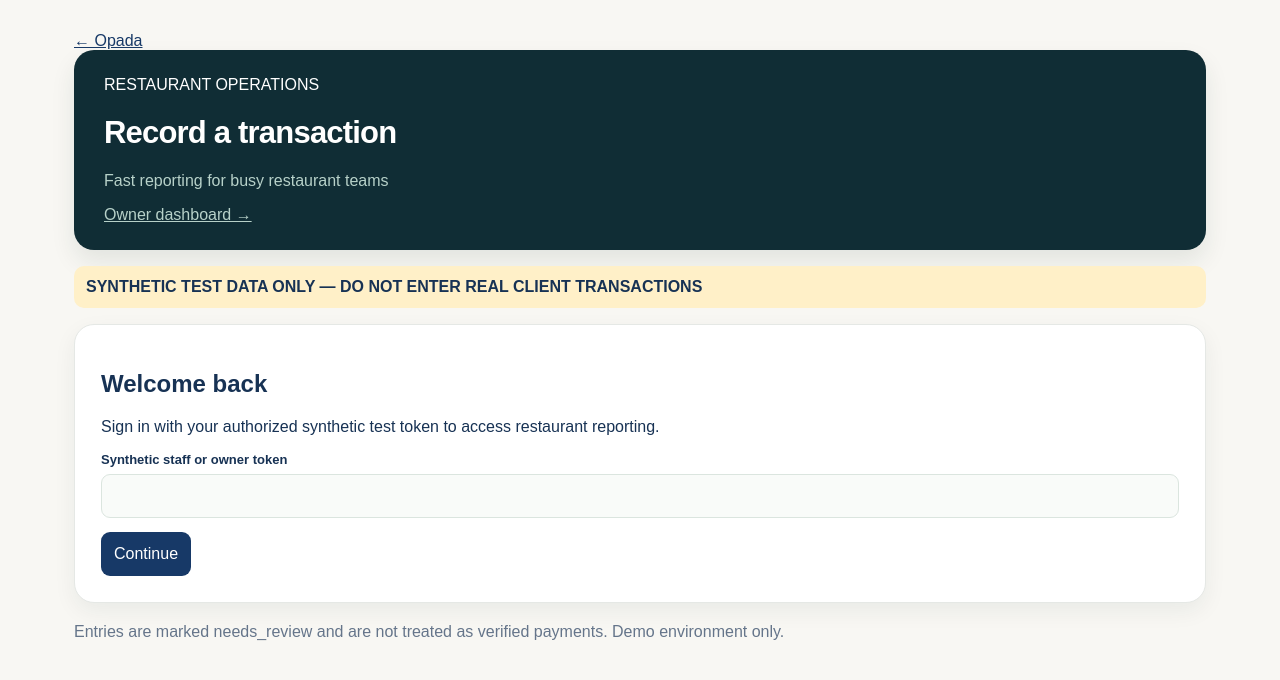
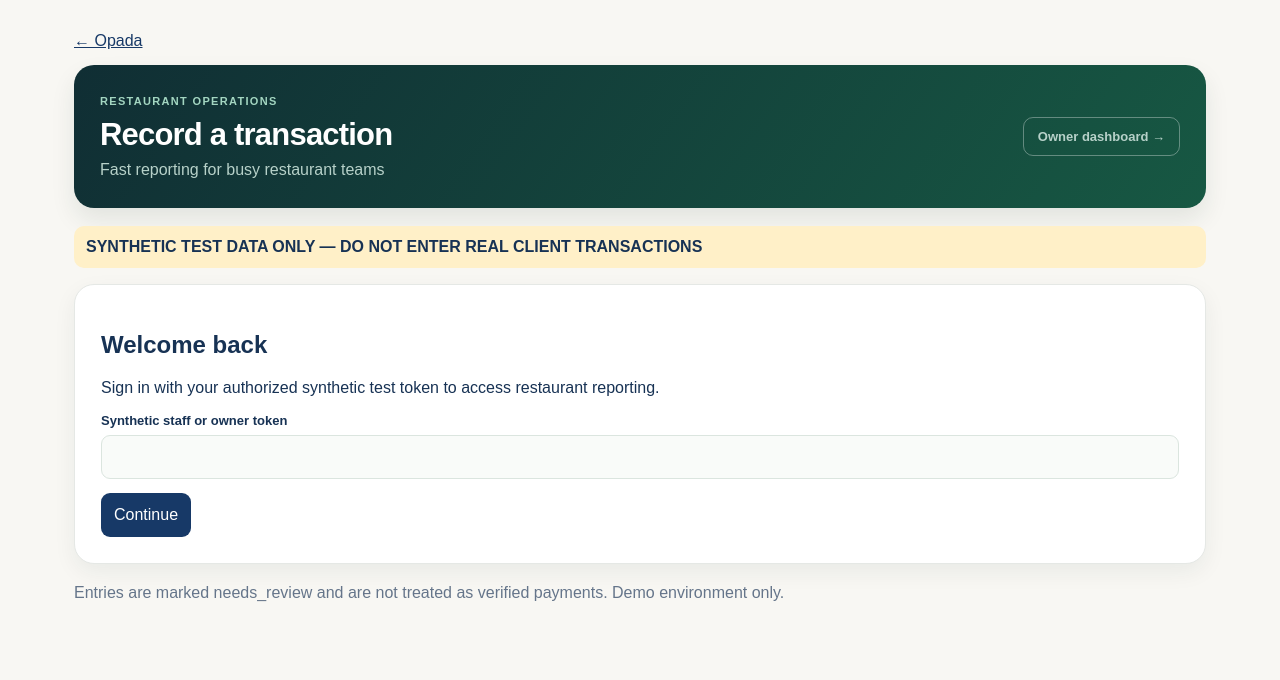
Before and after one commit to stephenrabbi/opada, a Next.js app: page /staff in a window 1280 px wide. Shown: the top 680 px of the page. Built offline with nearby package versions, Linux system fonts and the light colour scheme.

Commit message:
Polish restaurant reporting and accessible financial status design

```diff
--- a/app/opada-ui.css
+++ b/app/opada-ui.css
@@ -15,3 +15,22 @@
 .opada-owner nav.opada-tabs{position:sticky;top:0;z-index:10;backdrop-filter:blur(10px);background:#eff3eeeF}
 @media(max-width:800px){.opada-metrics{grid-template-columns:repeat(2,minmax(0,1fr))}.opada-metric:last-child{grid-column:1/-1}}
 @media(max-width:540px){.opada-metrics{grid-template-columns:1fr;gap:9px}.opada-metric{padding:17px;gap:8px}.opada-metric:last-child{grid-column:auto}.opada-owner>header{min-height:0}.opada-owner>header:after{opacity:.45}}
+
+/* Status semantics and staff report polish */
+.opada-pill{display:inline-flex;align-items:center;gap:5px;padding:5px 10px;border-radius:999px;font-size:11px;font-weight:750;white-space:nowrap;line-height:1.3}
+.opada-pill-amber{background:#fff1d4;color:#88520b;border:1px solid #f4d796}
+.opada-pill-green{background:#e1f5e9;color:#176340;border:1px solid #b1e0c1}
+.opada-pill-neutral{background:#eef2f5;color:#485e6b;border:1px solid #dce4e8;text-transform:capitalize}
+.opada-staff-hero{display:flex;justify-content:space-between;align-items:center;gap:16px;flex-wrap:wrap;background:linear-gradient(125deg,#102e34,#175843)!important;padding:26px!important;border-radius:20px;margin:15px 0 18px;box-shadow:0 12px 30px #153d3219}
+.opada-staff-hero h1{margin:8px 0!important;color:#fff!important}
+.opada-staff-hero p{color:#cce3dc;margin:3px 0}
+.opada-eyebrow{font-size:11px;font-weight:800;letter-spacing:.12em;color:#a3d6c1}
+.opada-hero-link{padding:11px 14px;border:1px solid #ffffff55;color:#fff!important;border-radius:10px;text-decoration:none;font-weight:700;font-size:13px}
+.opada-form-head{border-bottom:1px solid #e4eee8;padding-bottom:15px;margin-bottom:4px}
+.opada-form-head .opada-eyebrow{color:#227357}
+.opada-form-head h2{margin:10px 0 3px;color:#173c32;font-size:20px}
+.opada-form-head p{margin:0;font-size:13px;color:#667d72}
+.opada-form-note{background:#eef8f0;border-left:4px solid #238365;color:#365d4d;margin:0;padding:13px 15px;border-radius:7px;font-size:13px;line-height:1.55}
+.opada-staff form>button[type="submit"]{min-height:48px;cursor:pointer}
+.opada-staff input:focus,.opada-staff select:focus,.opada-staff textarea:focus{border-color:#138061!important;box-shadow:0 0 0 3px #22966b1b}
+@media(max-width:640px){.opada-staff-hero{padding:20px!important;align-items:flex-start}.opada-hero-link{width:100%;text-align:center}.opada-owner table td{font-size:12px}.opada-owner section{overflow-wrap:anywhere}}
```
